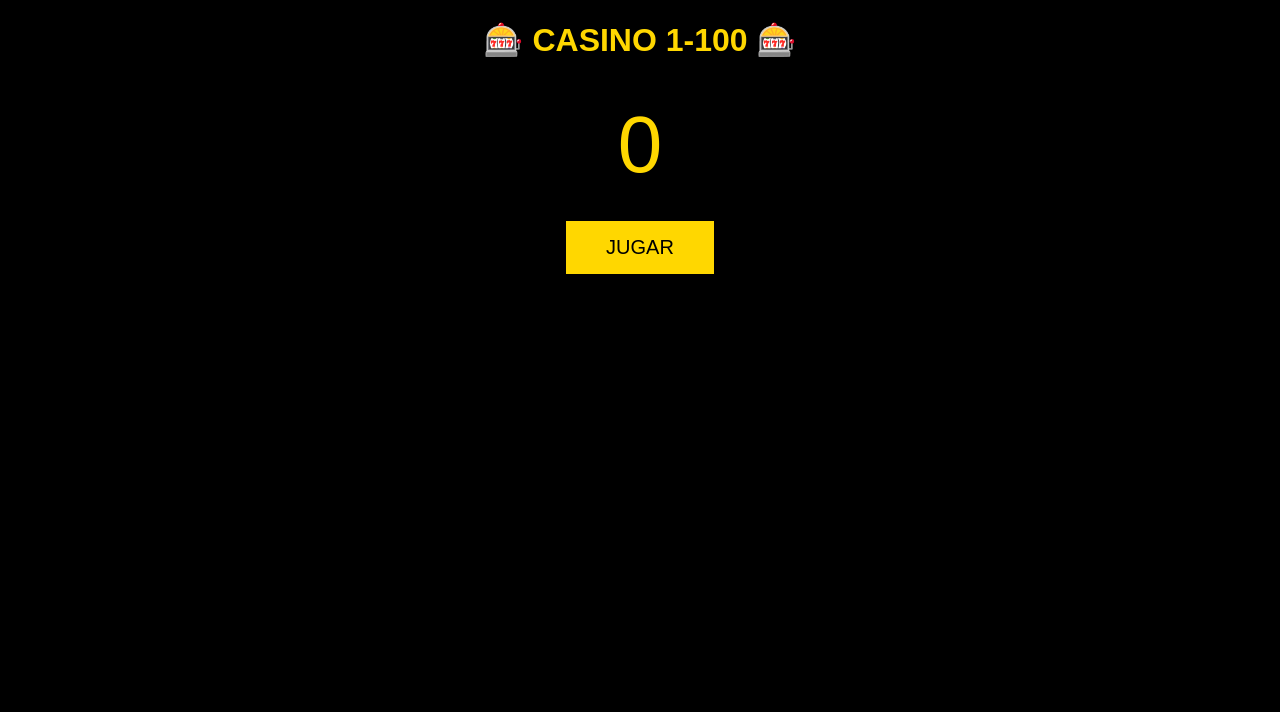
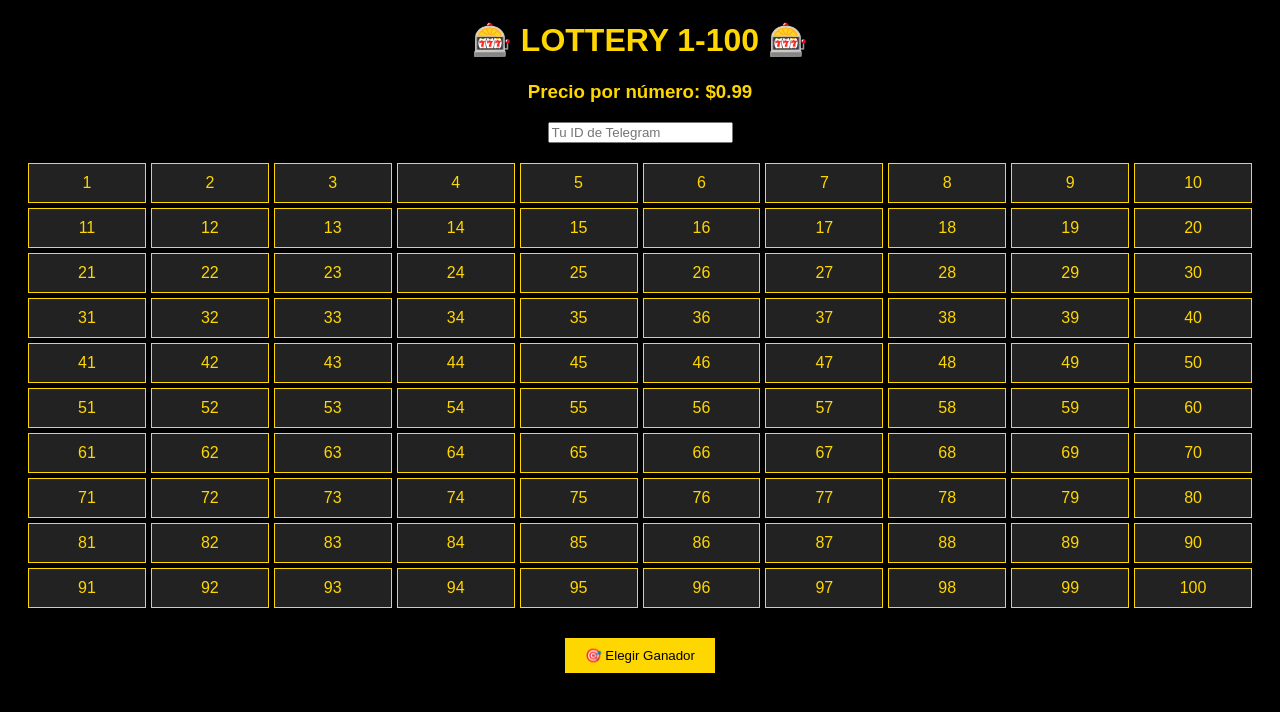
Before and after one commit to lestterd/Cool-v13, a plain HTML site: page index.html in a window 1280 px wide. Drawn offline with Linux system fonts and the light colour scheme.

Commit message:
Update index.html

```diff
--- a/index.html
+++ b/index.html
@@ -2,7 +2,7 @@
 <html>
 <head>
 <meta charset="UTF-8">
-<title>🎰 Casino 1-100</title>
+<title>🎰 Lottery 1-100</title>
 <script src="https://telegram.org/js/telegram-web-app.js"></script>
 
 <style>
@@ -13,41 +13,108 @@ body{
     font-family:Arial;
 }
 
-#numero{
-    font-size:80px;
-    margin-top:40px;
+.grid{
+    display:grid;
+    grid-template-columns: repeat(10, 1fr);
+    gap:5px;
+    margin:20px;
+}
+
+.numero{
+    padding:10px;
+    background:#222;
+    border:1px solid gold;
+    cursor:pointer;
+}
+
+.numero.vendido{
+    background:red;
+    cursor:not-allowed;
 }
 
 button{
-    padding:15px 40px;
-    font-size:20px;
+    padding:10px 20px;
+    margin-top:10px;
     background:gold;
     border:none;
-    margin-top:30px;
     cursor:pointer;
+}
+
+#winner{
+    margin-top:20px;
+    font-size:20px;
 }
 </style>
 </head>
 
 <body>
 
-<h1>🎰 CASINO 1-100 🎰</h1>
+<h1>🎰 LOTTERY 1-100 🎰</h1>
+<h3>Precio por número: $0.99</h3>
 
-<div id="numero">0</div>
+<input type="text" id="telegramId" placeholder="Tu ID de Telegram"><br>
 
-<button onclick="jugar()">JUGAR</button>
+<div class="grid" id="numeros"></div>
+
+<button onclick="elegirGanador()">🎯 Elegir Ganador</button>
+
+<div id="winner"></div>
 
 <script>
 
-let numeros = [];
+let vendidos = {};
+let ganadorElegido = false;
+
+const grid = document.getElementById("numeros");
 
 for(let i=1;i<=100;i++){
-    numeros.push(i);
+    let div = document.createElement("div");
+    div.innerText = i;
+    div.classList.add("numero");
+
+    div.onclick = function(){
+        let id = document.getElementById("telegramId").value;
+
+        if(!id){
+            alert("Debes poner tu ID de Telegram");
+            return;
+        }
+
+        if(ganadorElegido){
+            alert("El juego terminó");
+            return;
+        }
+
+        if(vendidos[i]){
+            alert("Número ya vendido");
+            return;
+        }
+
+        vendidos[i] = id;
+        div.classList.add("vendido");
+    }
+
+    grid.appendChild(div);
 }
 
-function jugar(){
-    let random = numeros[Math.floor(Math.random()*numeros.length)];
-    document.getElementById("numero").innerText = random;
+function elegirGanador(){
+
+    let claves = Object.keys(vendidos);
+
+    if(claves.length == 0){
+        alert("No hay números vendidos");
+        return;
+    }
+
+    let random = claves[Math.floor(Math.random()*claves.length)];
+
+    let idGanador = vendidos[random];
+
+    document.getElementById("winner").innerHTML =
+    "🏆 Número ganador: " + random +
+    "<br>Ganador ID: " + idGanador;
+
+    ganadorElegido = true;
 }
 
 </script>
```
